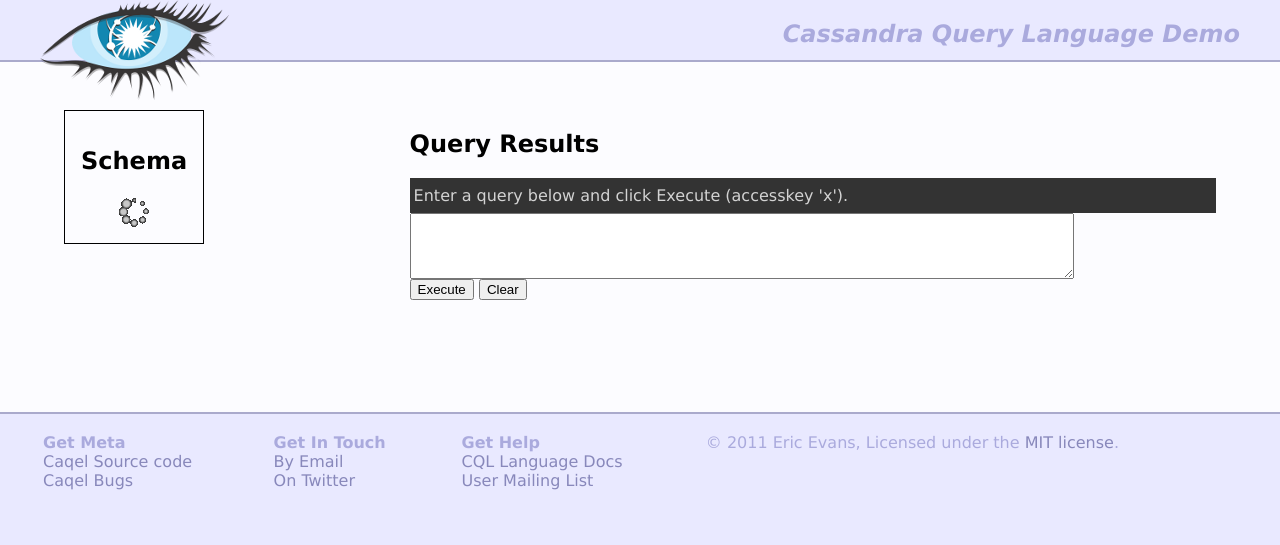
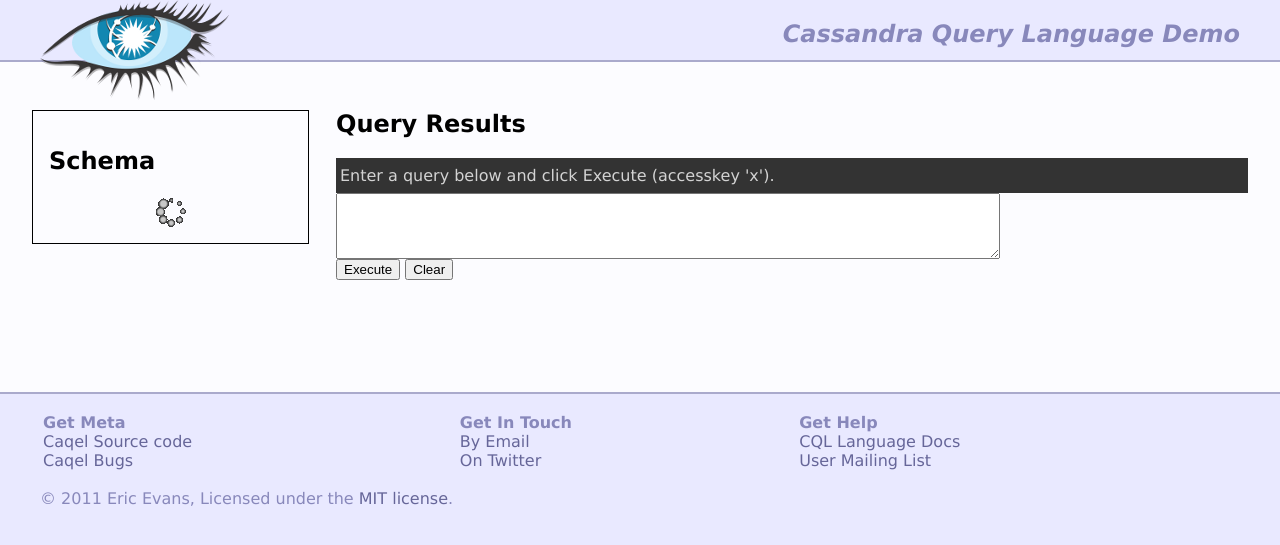
Before and after one commit to eevans/caqel, a Django app: template templates/index.html in a window 1280 px wide. Shown: the top 545 px of the page. Run offline with Django 3.2, Linux system fonts and the light colour scheme; the template is opened without the code that fills it, so the values that code supplies are empty; some libraries are stand-ins or nearby versions.

Commit message:
even more pointless style tweaks

```diff
--- a/static/css/style.css
+++ b/static/css/style.css
@@ -21,24 +21,29 @@
 .header-text {
     float: right;
     font-style: italic;
-    color: #aad;
+    color: #88b;
 }
 
 #container {
     margin: 0 auto 0 auto;
-    width: 90%;
+    width: 95%;
 }
 
 #query_box {
     float: right;
     margin-bottom: 5em;
-    width: 70%;
+    width: 75%;
+}
+
+#query_box h2 {
+    margin-top: 0;
 }
 
 #query_results {
     background-color: #333;
     color: lightgrey;
     padding: .5em 0 .5em .25em;
+
 }
 
 #schema_wrapper {
@@ -46,6 +51,7 @@
     border: 1px black solid;
     padding: 1em 1em 1em 1em;
     margin-bottom: 5em;
+    width: 20%;
 }
 
 #schema_wrapper ul {
@@ -74,11 +80,11 @@
     clear: both;
     height: 100px;
     padding: 1em 2.5em 0 2.5em;
-    color: #aad;
+    color: #88b;
 }
 
 #footer a {
-    color: #88b;
+    color: #669;
 }
 
 #footer ul, h4 {
@@ -95,6 +101,10 @@
     vertical-align: top;
     padding-right: 3em;
     white-space: nowrap;
+}
+
+.legal {
+    padding: 1em 0 1em 0;
 }
 
 span.key {
--- a/templates/index.html
+++ b/templates/index.html
@@ -154,13 +154,19 @@
                             User Mailing List</a></li>
                     </ul>
                 </td>
+                <!--
                 <td>&copy; 2011 Eric Evans, Licensed under the
                     <a href="http://www.opensource.org/licenses/mit-license.php">
                         MIT license</a>.
                 </td>
+                -->
             </tr>
         </tbody>
     </table>
+    <div class="legal">&copy; 2011 Eric Evans, Licensed under the
+        <a href="http://www.opensource.org/licenses/mit-license.php">
+            MIT license</a>.
+    </div>
 </div>
 
 </body>
```
